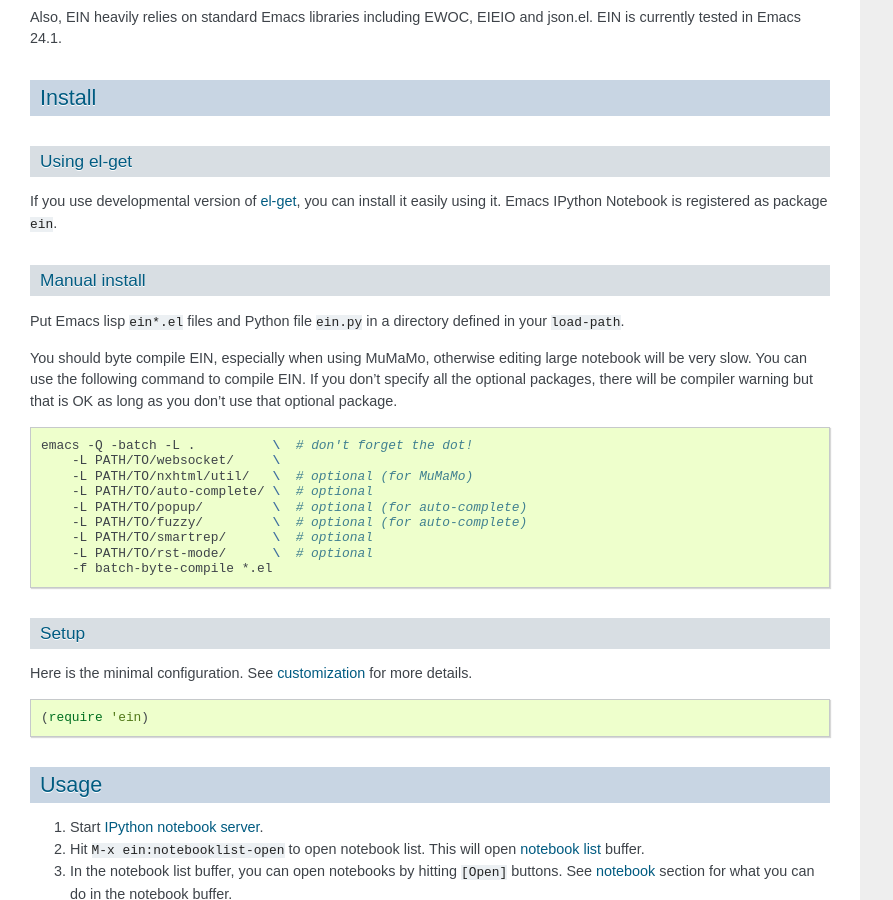
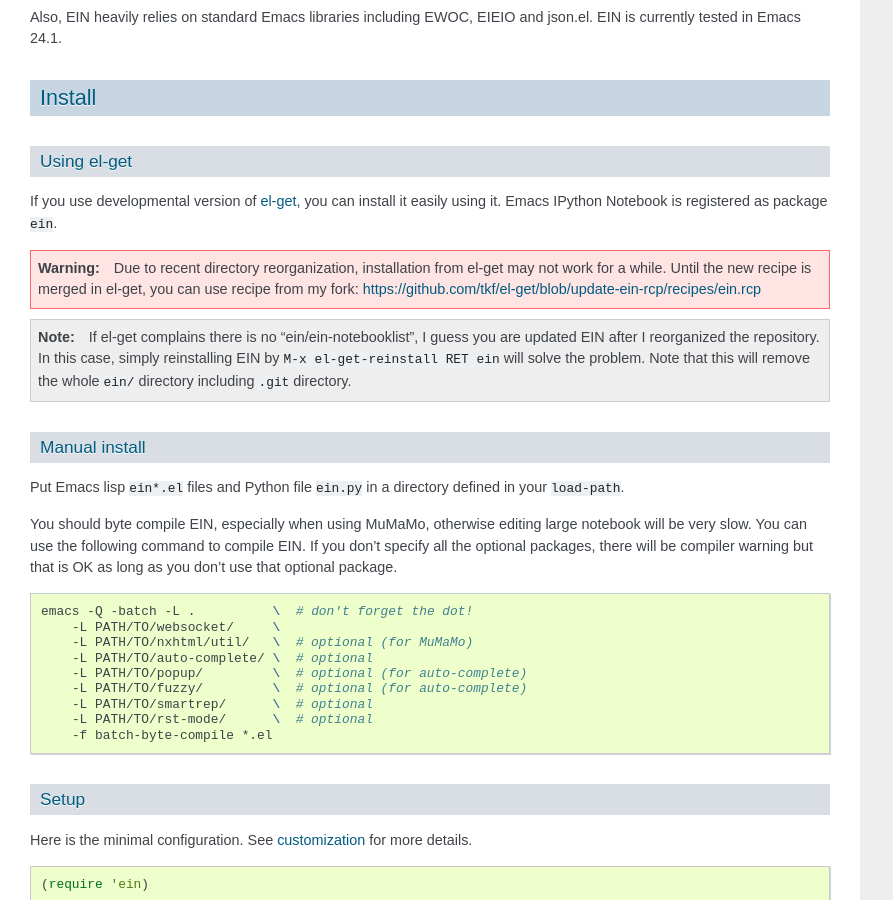
Before and after one commit to millejoh/emacs-ipython-notebook, a Sphinx documentation site: the page built from doc/source/index.rst, in a window 1280 px wide and 900 px high, scrolled down 2168 px. Shown: the whole window, without its empty margins (0-893 px from the left). Built offline with Sphinx 7.4.7, drawn with Linux system fonts in a browser that asks for light colours; cross-references to code outside the pages are shown as plain code.

Commit message:
Warn el-get user about directory reorganization

```diff
--- a/doc/source/index.rst
+++ b/doc/source/index.rst
@@ -117,6 +117,18 @@
 ``ein``.
 
 .. _el-get: https://github.com/dimitri/el-get
+
+.. warning:: Due to recent directory reorganization, installation
+   from el-get may not work for a while.  Until the new recipe is
+   merged in el-get, you can use recipe from my fork:
+   https://github.com/tkf/el-get/blob/update-ein-rcp/recipes/ein.rcp
+
+.. note:: If el-get complains there is no "ein/ein-notebooklist", I
+   guess you are updated EIN after I reorganized the repository.  In
+   this case, simply reinstalling EIN by ``M-x el-get-reinstall RET ein``
+   will solve the problem.  Note that this will remove the whole
+   ``ein/`` directory including ``.git`` directory.
+
 
 Manual install
 ^^^^^^^^^^^^^^
```
